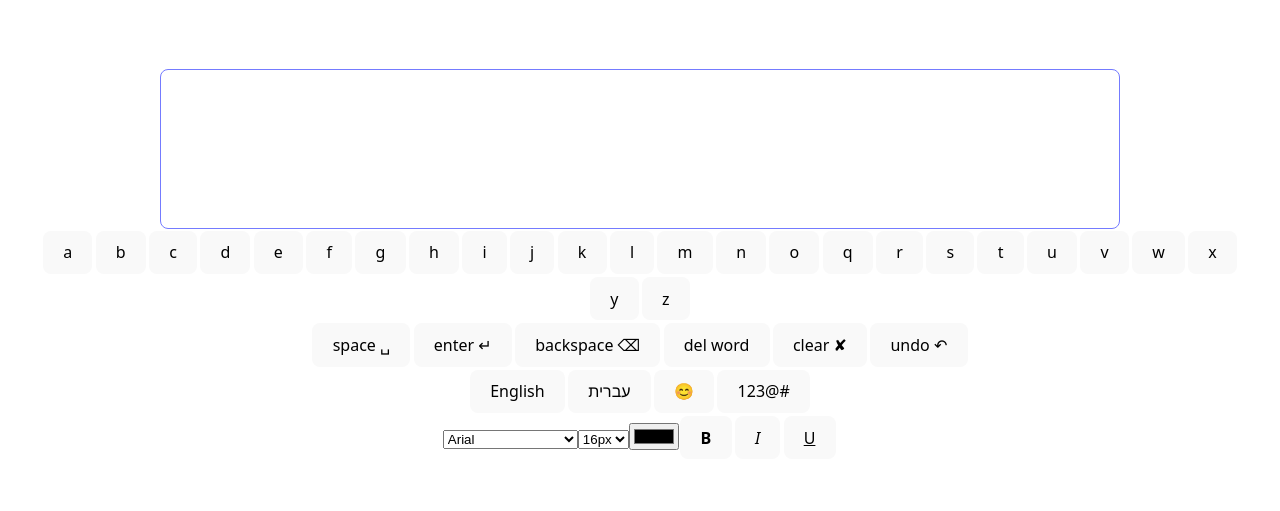
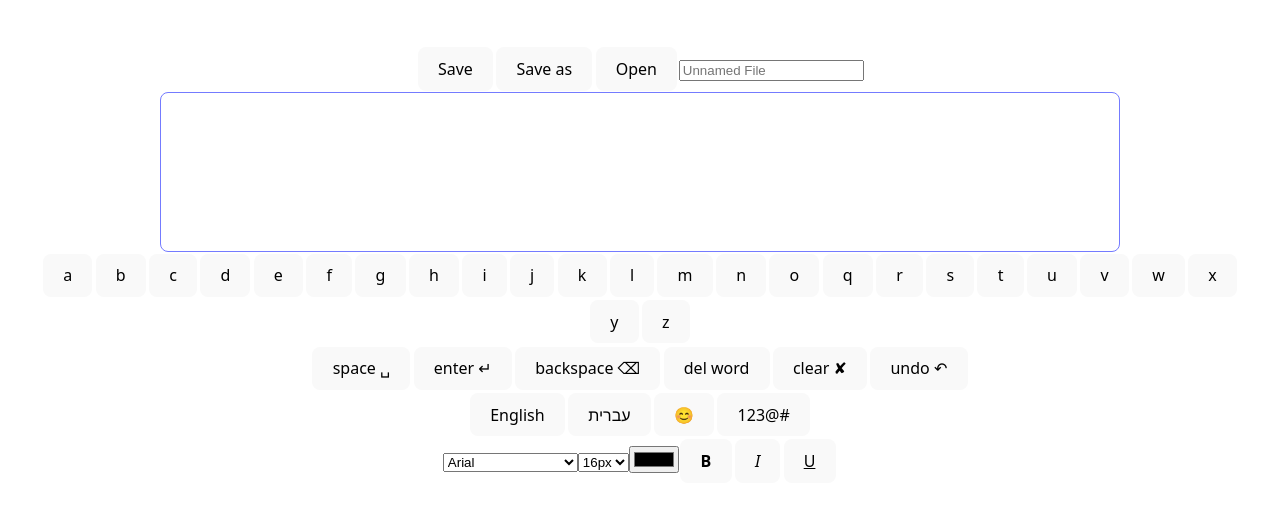
Before and after one commit to miryam21/FSWD-4_TextEditor, a React (Vite) app: page / in a window 1280 px wide. Shown: the part 135-646 px from the top of the page. Built offline with nearby package versions, Linux system fonts and the light colour scheme.

Commit message:
basic file manager

```diff
--- /dev/null
+++ b/src/components/FileManager.jsx
@@ -0,0 +1,55 @@
+import React, { useState } from "react";
+
+function FileManager({ text, setText }) {
+    const [fileName, setFileName] = useState('');
+
+    function handleFileName(e) {
+        setFileName(e.target.value);
+    }
+
+    function saveFile() {
+        if (!fileName.trim()) {
+            alert('missing file name');
+            return;
+        }
+        localStorage.setItem(fileName, JSON.stringify(text))
+        alert('saved');
+
+    };
+
+    function saveFileAs() {
+        if (!fileName.trim()) {
+            alert('missing file name');
+            return;
+        }
+        if (localStorage.getItem(fileName) !== null) {
+            alert('file name already in use')
+            return;
+        }
+        localStorage.setItem(fileName, JSON.stringify(text))
+        alert('saved as ' + fileName);
+    };
+
+    function openFile() {
+        if (!fileName.trim()){
+            alert('missing file name');
+            return;
+        }
+        if (localStorage.getItem(fileName) == null) {
+            alert('no file with this name');
+            return;
+        }
+        setText(JSON.parse(localStorage.getItem(fileName)||''));
+    };
+
+    return (
+        <div className="file-manager">
+            <button value="save" onClick={saveFile}>Save</button>
+            <button value="save-as" onClick={saveFileAs}>Save as</button>
+            <button value="open" onClick={openFile}>Open</button>
+            <input type="text" name="file-name" placeholder="Unnamed File" onBlur={handleFileName} />
+        </div>
+    );
+};
+
+export default FileManager;
--- a/src/components/TextEditor.jsx
+++ b/src/components/TextEditor.jsx
@@ -3,6 +3,7 @@ import Keyboard from "./Keyboard";
 import TextDisplay from "./TextDisplay";
 import LangSelector from "./LangSelector";
 import StyleSelector from "./StyleSelector";
+import FileManager from "./FileManager";
 
 function TextEditor() {
     const [text, setText] = useState("");
@@ -20,6 +21,7 @@ function TextEditor() {
 
     return (
         <>
+            <FileManager text={text} setText={setText} />
             <TextDisplay text={text} />
             <Keyboard language={language}
                 style={style}
@@ -29,6 +31,7 @@ function TextEditor() {
                 setHistory={setHistory} />
             <LangSelector setLanguage={setLanguage} />
             <StyleSelector setStyle={setStyle} />
+
         </>
     )
 };
```
